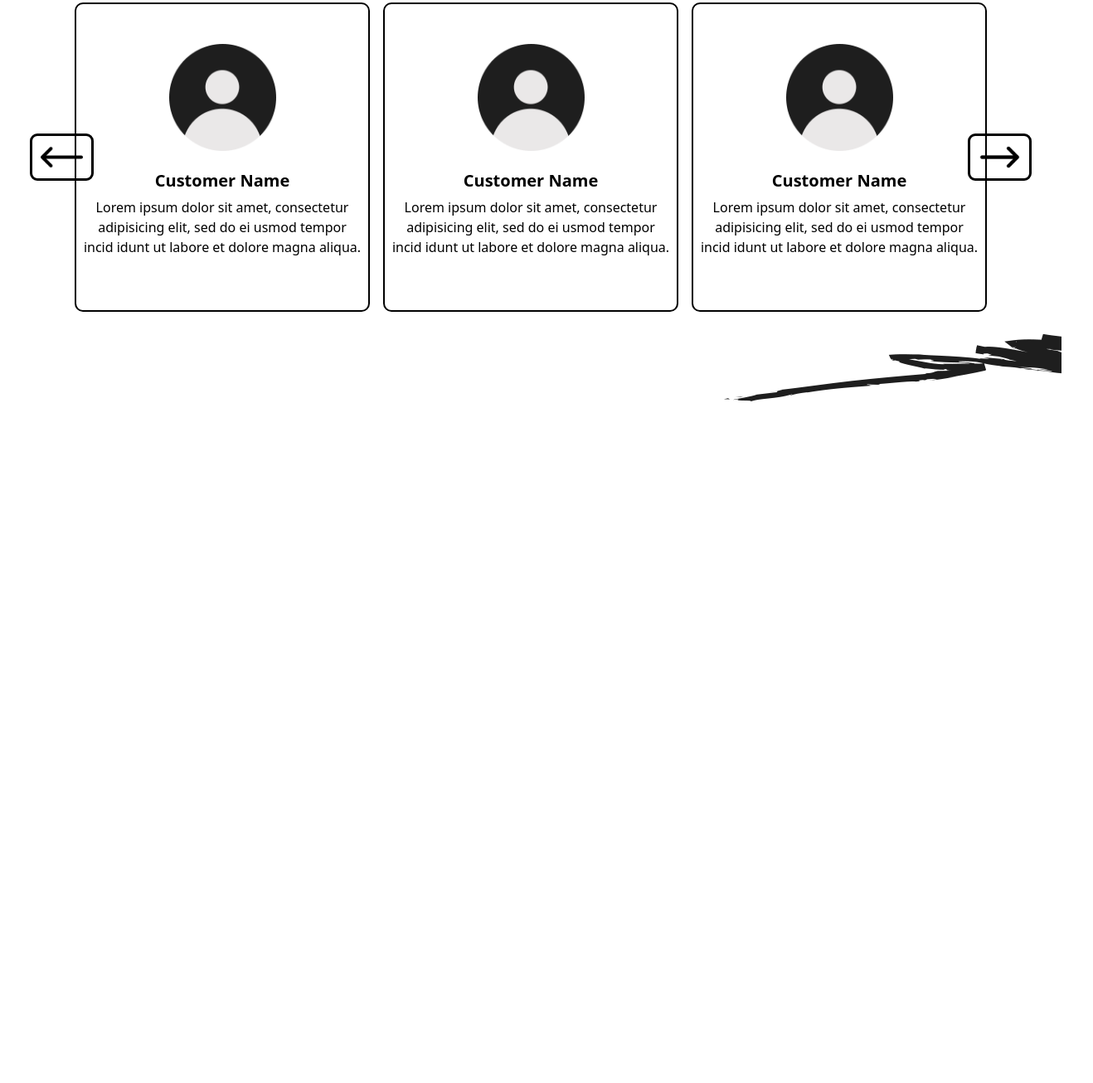
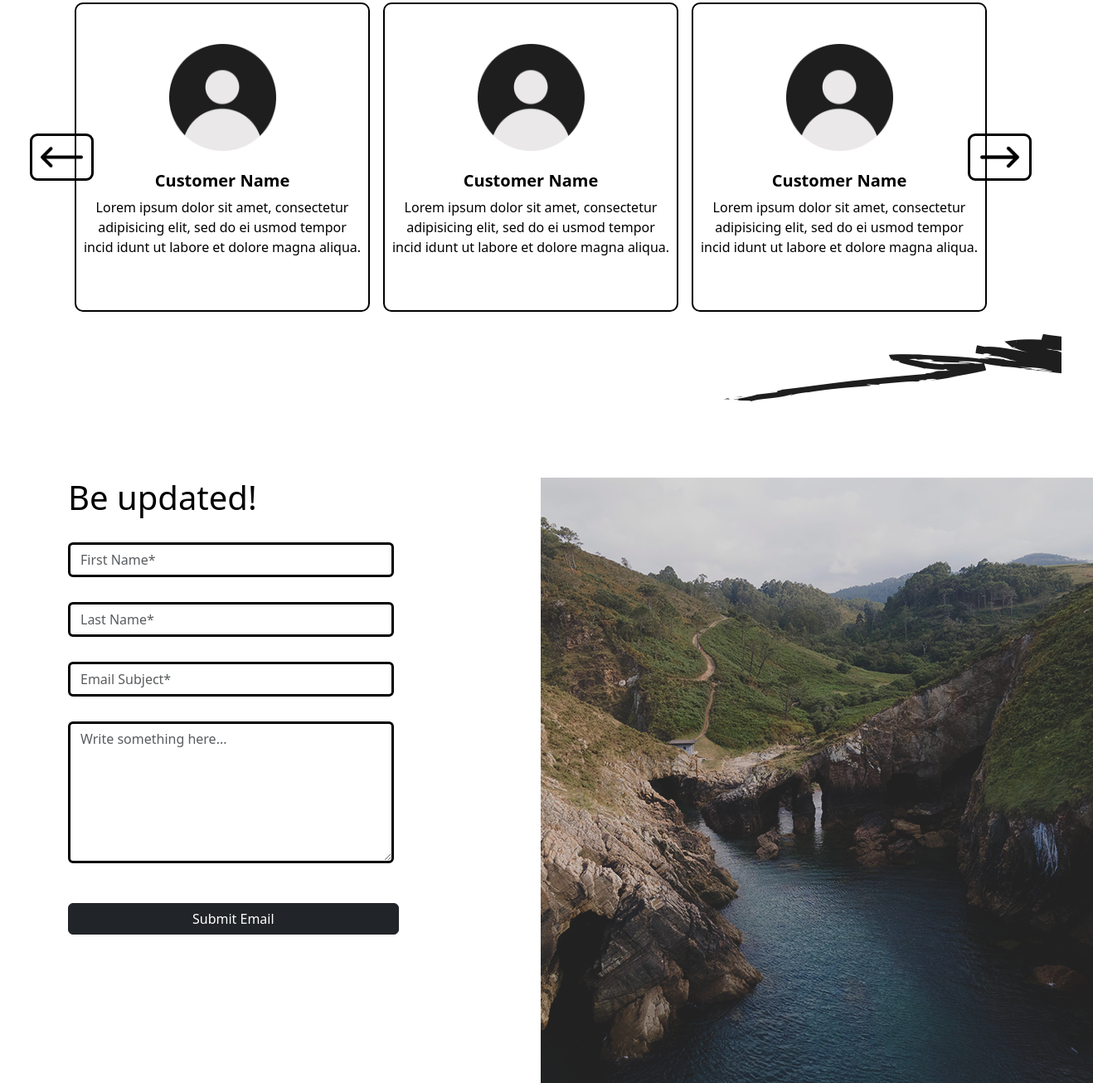
Before and after one commit to sam-th/my-log-travels, a plain HTML site: page index.html in a window 1280 px wide. Shown: the part 4424-5730 px from the top of the page at 83% size, 1318 px wide, since content can reach past the window. Before the commit the page ends 4908 px from the top, so only its background shows below. Drawn offline with nearby package versions, Linux system fonts and the light colour scheme.

Commit message:
updated section added.

```diff
--- a/assets/css/index.css
+++ b/assets/css/index.css
@@ -188,13 +188,25 @@ img {
     width: 129px;
     height: 129px;
 }
-
+.updated {
+    margin-top: 200px;
+}
+.form-input {
+    margin-top: 30px;
+    width: 72%;
+    border: 3px solid black;
+}
+.form-area {
+    height: 171px;
+}
 @media only screen and (max-width: 1600px) {
     .example-section__content-box__examples {
         width: 30% !important;
     }
 }
-
+.form-btn {
+    width: 73%;
+}
 @media only screen and (max-width: 1400px) {
     .example-section__content-box__examples {
         width: 40% !important;
--- a/index.html
+++ b/index.html
@@ -173,12 +173,36 @@
                     <p class="slider__main-slider__slide-text">Lorem ipsum dolor sit amet, consectetur adipisicing elit,
                         sed do ei usmod tempor incid idunt ut labore et dolore magna aliqua.</p>
                 </div>
-                <img src="./assets/imgs/right-arrows.png" class="align-self-center slider__arow slider__main-slider__arow-right">
+                <img src="./assets/imgs/right-arrows.png"
+                    class="align-self-center slider__arow slider__main-slider__arow-right">
             </div>
         </div>
         <img src="./assets/imgs/slider-right-bg.png" class="slider__right-bg">
     </section>
 
+    <section class="updated">
+        <div class="container">
+            <div class="row">
+                <div class="col-xl-6 col-sm-12">
+                    <h1 class="updated__title">Be updated!</h1>
+                    <form>
+                        <div class="mb-3">
+                            <input type="text" class="form-control form-input" placeholder="First Name*">
+                            <input type="text" class="form-control form-input" placeholder="Last Name*">
+                            <input type="email" class="form-control form-input" aria-describedby="emailHelp"
+                                placeholder="Email Subject*">
+                            <textarea class="form-control form-input form-area" aria-label="With textarea"
+                                placeholder="Write something here..."></textarea>
+                            <button type="submit" class="btn btn-dark text-white mt-5 form-btn">Submit Email</button>
+                        </div>
+                    </form>
+                </div>
+                <div class="col-xl-6 col-sm-12">
+                    <img src="./assets/imgs/updated-img.png" class="updated__img">
+                </div>
+            </div>
+        </div>
+    </section>
     <script src="https://cdn.jsdelivr.net/npm/bootstrap@5.3.2/dist/js/bootstrap.bundle.min.js"
         integrity="sha384-C6RzsynM9kWDrMNeT87bh95OGNyZPhcTNXj1NW7RuBCsyN/o0jlpcV8Qyq46cDfL"
         crossorigin="anonymous"></script>
```
